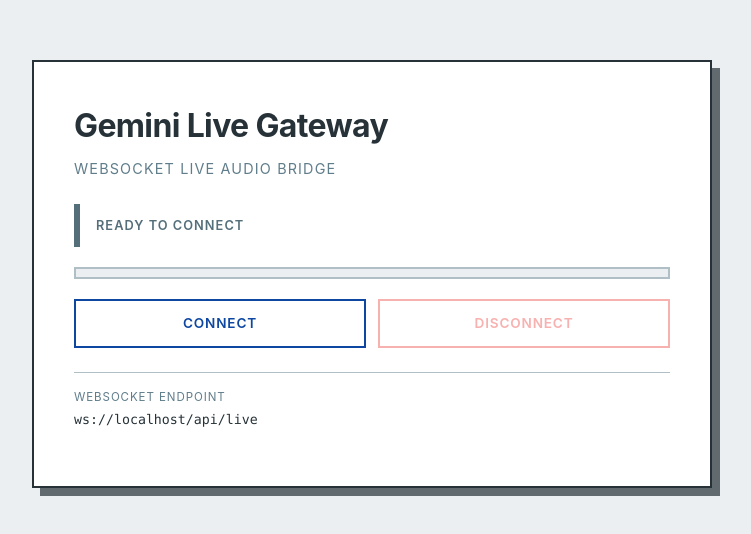
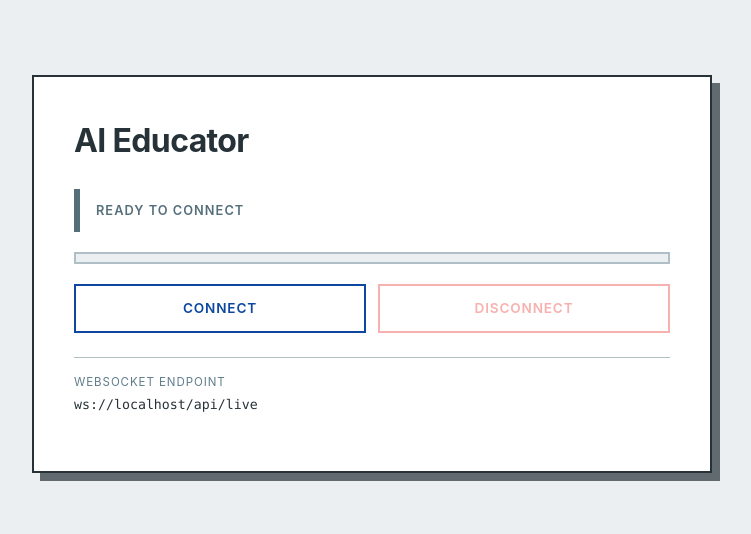
Before and after one commit to lifecodeof/ai-educator, a React (Vite) app: page / in a window 1280 px wide. Shown: the part 126-660 px from the top of the page, without its empty margins (268-1019 px from the left). Built offline with nearby package versions, Linux system fonts and the light colour scheme; the HTML template or start-up script is replaced by a standard one.

Commit message:
change heading text

```diff
--- a/src/App.tsx
+++ b/src/App.tsx
@@ -1,24 +1,34 @@
-import { memo } from 'react'
-import type React from 'react'
-import ReactMarkdown from 'react-markdown'
-import { MermaidChart } from './components/MermaidChart'
-import { VISUALIZER_ACTIVE_THRESHOLD } from './audio/constants'
-import { useConnectionStatus } from './hooks/useConnectionStatus'
-import { useLiveGateway } from './hooks/useLiveGateway'
-import { useWebSocketUrl } from './hooks/useWebSocketUrl'
-import './App.css'
+import { memo } from "react"
+import type React from "react"
+import ReactMarkdown from "react-markdown"
+import { MermaidChart } from "./components/MermaidChart"
+import { VISUALIZER_ACTIVE_THRESHOLD } from "./audio/constants"
+import { useConnectionStatus } from "./hooks/useConnectionStatus"
+import { useLiveGateway } from "./hooks/useLiveGateway"
+import { useWebSocketUrl } from "./hooks/useWebSocketUrl"
+import "./App.css"
 
 const markdownComponents = {
-  code({ className, children }: { className?: string; children?: React.ReactNode }) {
-    const lang = /language-(\w+)/.exec(className ?? '')?.[1]
-    if (lang === 'mermaid') {
+  code({
+    className,
+    children,
+  }: {
+    className?: string
+    children?: React.ReactNode
+  }) {
+    const lang = /language-(\w+)/.exec(className ?? "")?.[1]
+    if (lang === "mermaid") {
       return <MermaidChart chart={String(children).trim()} />
     }
     return <code className={className}>{children}</code>
   },
 }
 
-const MarkdownOutput = memo(function MarkdownOutput({ markdown }: { markdown: string }) {
+const MarkdownOutput = memo(function MarkdownOutput({
+  markdown,
+}: {
+  markdown: string
+}) {
   return (
     <div className="markdown-output">
       <ReactMarkdown components={markdownComponents}>{markdown}</ReactMarkdown>
@@ -28,7 +38,16 @@
 
 function App() {
   const wsUrl = useWebSocketUrl()
-  const { isConnecting, isConnected, isRecording, audioLevel, errorMessage, markdown, connect, disconnect } = useLiveGateway(wsUrl)
+  const {
+    isConnecting,
+    isConnected,
+    isRecording,
+    audioLevel,
+    errorMessage,
+    markdown,
+    connect,
+    disconnect,
+  } = useLiveGateway(wsUrl)
   const { statusClassName, statusText } = useConnectionStatus({
     errorMessage,
     isRecording,
@@ -40,24 +59,33 @@
     <main className="app">
       <section className="panel">
         <header className="header">
-          <h1>Gemini Live Gateway</h1>
-          <p>WebSocket live audio bridge</p>
+          <h1>AI Educator</h1>
         </header>
 
         <div className={`status ${statusClassName}`}>{statusText}</div>
 
         <div className="audio-visualizer" aria-hidden="true">
           <div
-            className={`visualizer-bar ${audioLevel >= VISUALIZER_ACTIVE_THRESHOLD ? 'active' : ''}`}
+            className={`visualizer-bar ${audioLevel >= VISUALIZER_ACTIVE_THRESHOLD ? "active" : ""}`}
             style={{ width: `${audioLevel}%` }}
           />
         </div>
 
         <div className="controls">
-          <button type="button" className="btn-primary" onClick={() => void connect()} disabled={isConnecting || isConnected}>
+          <button
+            type="button"
+            className="btn-primary"
+            onClick={() => void connect()}
+            disabled={isConnecting || isConnected}
+          >
             Connect
           </button>
-          <button type="button" className="btn-danger" onClick={disconnect} disabled={!isConnected && !isConnecting}>
+          <button
+            type="button"
+            className="btn-danger"
+            onClick={disconnect}
+            disabled={!isConnected && !isConnecting}
+          >
             Disconnect
           </button>
         </div>
```
